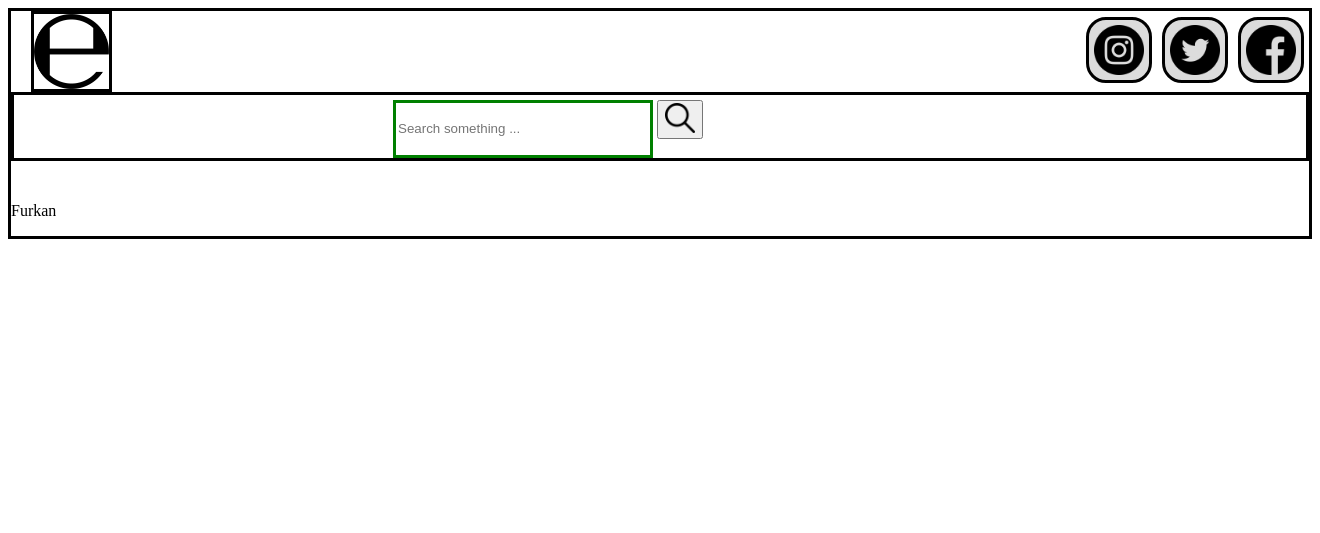
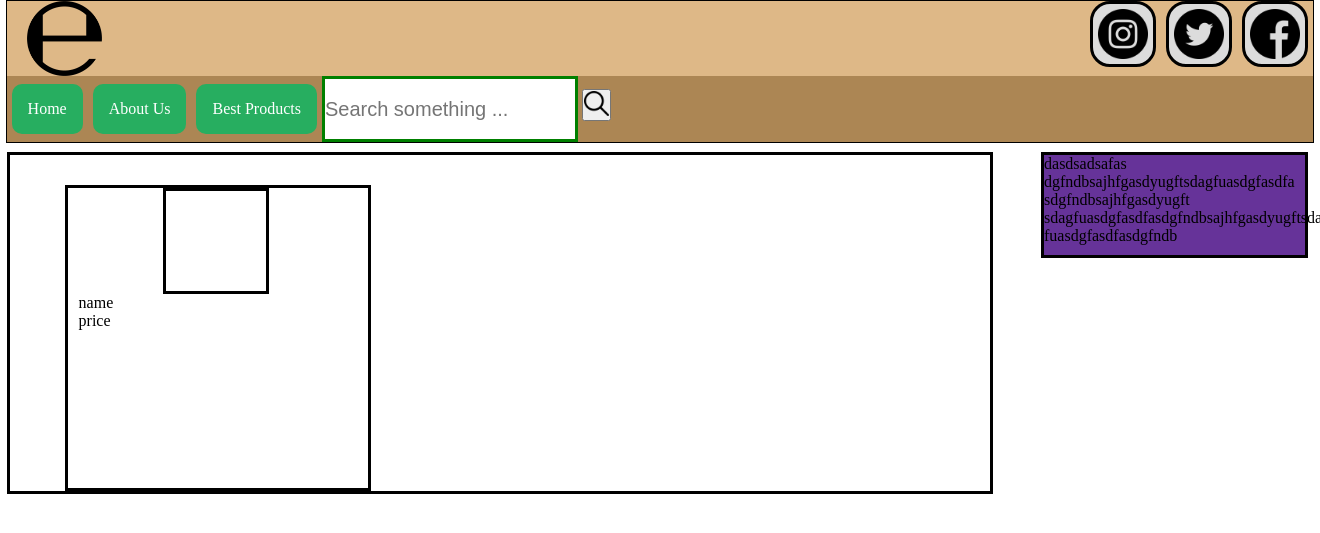
Before and after one commit to kongeee/internship_e-commerce, a PHP site: page / in a window 1320 px wide; the page is wider, and only the part inside the window is pictured. Shown: the top 533 px of that part. Run offline with PHP 8.4, Linux system fonts and the light colour scheme.

Commit message:
home page

```diff
--- a/css/style.css
+++ b/css/style.css
@@ -1,26 +1,34 @@
+*{
+    margin: 0px;
+    padding: 0px;
+}
+
 #container{
     border-style: solid;
-    display: flex;
+    border-width: 1px;
     margin: auto;
-    flex-direction: column;
+    width: 99%;
+
 
 
 }
 
                                                                 /*BANNER*/
 #banner{
-    /*border-style: solid;*/
+
     width: 100%;
-    /*border-color: red;*/
+    height:auto;
+    background-color: burlywood;
 
 
 }
 
+
 #logo{
    margin-left: 20px;
-   border-style: solid;
    width: 75px;
    height: 75px;
+
 
 
 }
@@ -29,6 +37,8 @@
     width: 75px;
     height: 75px;
 }
+
+
 
 /*social media*/
 .socialMedia{
@@ -59,33 +69,116 @@
 
 }
 
+#menu-bar{
+
+    background-color:#ac8654;
+
+ }
+
 /*search*/
-#search{
-    border-style: solid;
-    text-align: center;
 
+#searchForm{
+    display: inline;
 
 
 }
+
 #searchInput{
+
+
     border: solid green;
-    height: 50px;
+    height: 60px;
     width: 250px;
+    font-size: 20px;
 
 }
 
 #searchButton{
-    width: 45px;
-    height: 50px;
-    border: none;
-    display: inline-block;
-    margin-top: 5px;
-    text-align: center;
+
+    display: inline;
 
 }
 
 #searchimage{
-    height: 30px;
-    width: 30px;
+    height: 25px;
+    width: 25px;
+
 
 }
+
+
+/*Menu bar*/
+ul#menu-list{
+    list-style-type: none;
+    margin: 0px;
+    padding: 0px;
+    overflow: hidden;
+    display: inline;
+}
+
+.menu-element{
+    float: left;
+    text-align: center;
+    margin-top: 3px;
+    padding: 5px;
+
+
+}
+
+.menu-link{
+    display: block;
+    padding: 16px 16px;
+    background-color: #27ae60;
+    color: white;
+    text-decoration: none;
+    border-radius: 10px;
+
+
+}
+
+.menu-link:hover{
+    background-color: #23834c;
+}
+
+#content{
+    border-style: solid;
+    margin-top: 10px;
+    float: left;
+    width: 75%;
+    height: auto;
+
+}
+
+.product{
+    height: 300px;
+    width: 300px;
+    float: left;
+    border-style: solid;
+    margin-left: 55px;
+    margin-top: 30px;
+}
+
+#content2{
+    margin-right: 5px;
+    border-style: solid;
+    background-color: rebeccapurple;
+    height: 100px;
+    width: 20%;
+    float: right;
+}
+
+.product_img{
+    border-style: solid;
+    height: 100px;
+    width: 100px;
+    margin-left: 95px;
+}
+
+.product_info{
+
+    margin-left: 11px;
+}
+
+ul#product-list{
+    list-style-type: none;
+}
--- a/index.html
+++ b/index.html
@@ -25,10 +25,13 @@
         <div id="container">
             <!--header contains logo and social media icons-->
             <header id="banner">
+
                 <!--Logo div is here-->
                 <div id="logo">
                     <a href="index.html"><img id="logoimage" src="images/logos/ekici-logo.png" alt="Logo"></a>
                 </div>
+
+
 
                 <!--social media icons-->
                 <div class="socialMedia">
@@ -41,18 +44,51 @@
                     <a href="https://www.instagram.com" target="_blank"><img class="mediaicon" src="images/icons/instagram.png" alt=""></a>
                 </div>
 
-                <div id="search">
-                    <form  id="searchForm" action="search.php" method="GET">
-                        <input id="searchInput" type="text" name="searchResult" placeholder="Search something ...">
 
-                        <div id="searchButton"><button onclick="searchSomething()"><img id="searchimage" src="images/icons/search.png" alt=""></button></div>
 
-                    </form>
 
+            </header>
+
+            <nav id="menu-bar">
+                <ul id="menu-list">
+                    <li class="menu-element"><a class="menu-link" href="#">Home</a></li>
+                    <li class="menu-element"><a class="menu-link" href="#">About Us</a></li>
+                    <li class="menu-element"><a class="menu-link" href="#">Best Products</a></li>
+
+
+                </ul>
+
+                <form  id="searchForm" action="search.php" method="GET">
+                    <input id="searchInput" type="text" name="searchResult" placeholder="Search something ...">
+
+                    <div id="searchButton"><button onclick="searchSomething()"><img id="searchimage" src="images/icons/search.png" alt=""></button></div>
+
+                </form>
+
+            </nav>
+
+            <article id="content">
+                <div class="product">
+                    <div class="product_img"></div>
+                    <div class="product_info">
+                        <ul id="product-list">
+                            <li>name</li>
+                            <li>price</li>
+
+                        </ul>
+                    </div>
                 </div>
-            </header>
-            <br>
-            <p>Furkan</p>
+
+
+
+
+            </article>
+
+            <aside id="content2">
+                <div>dasdsadsafas dgfndbsajhfgasdyugftsdagfuasdgfasdfa sdgfndbsajhfgasdyugft sdagfuasdgfasdfasdgfndbsajhfgasdyugftsdag  fuasdgfasdfasdgfndb </div>
+            </aside>
+
+
 
         </div>
 
```
